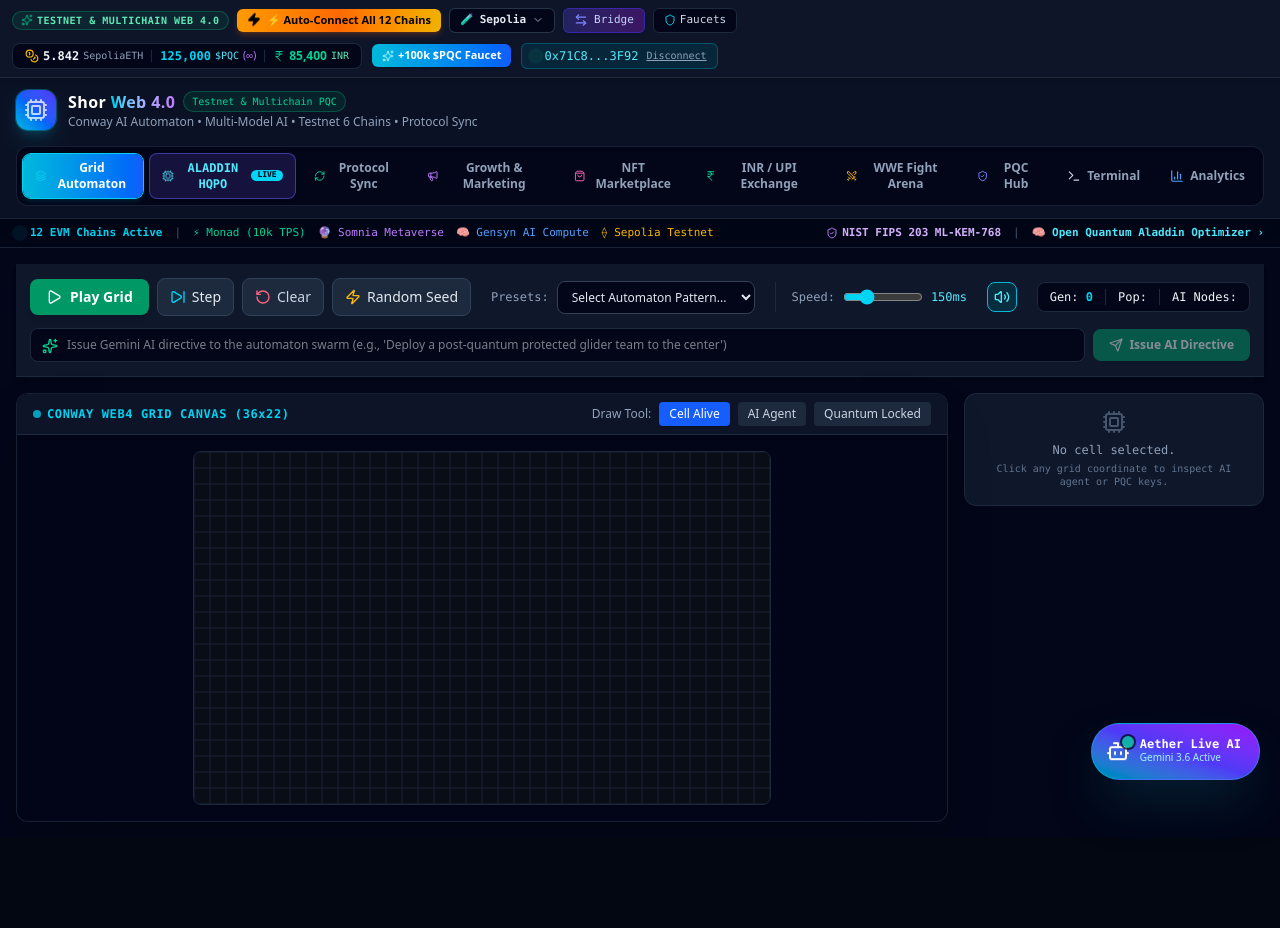
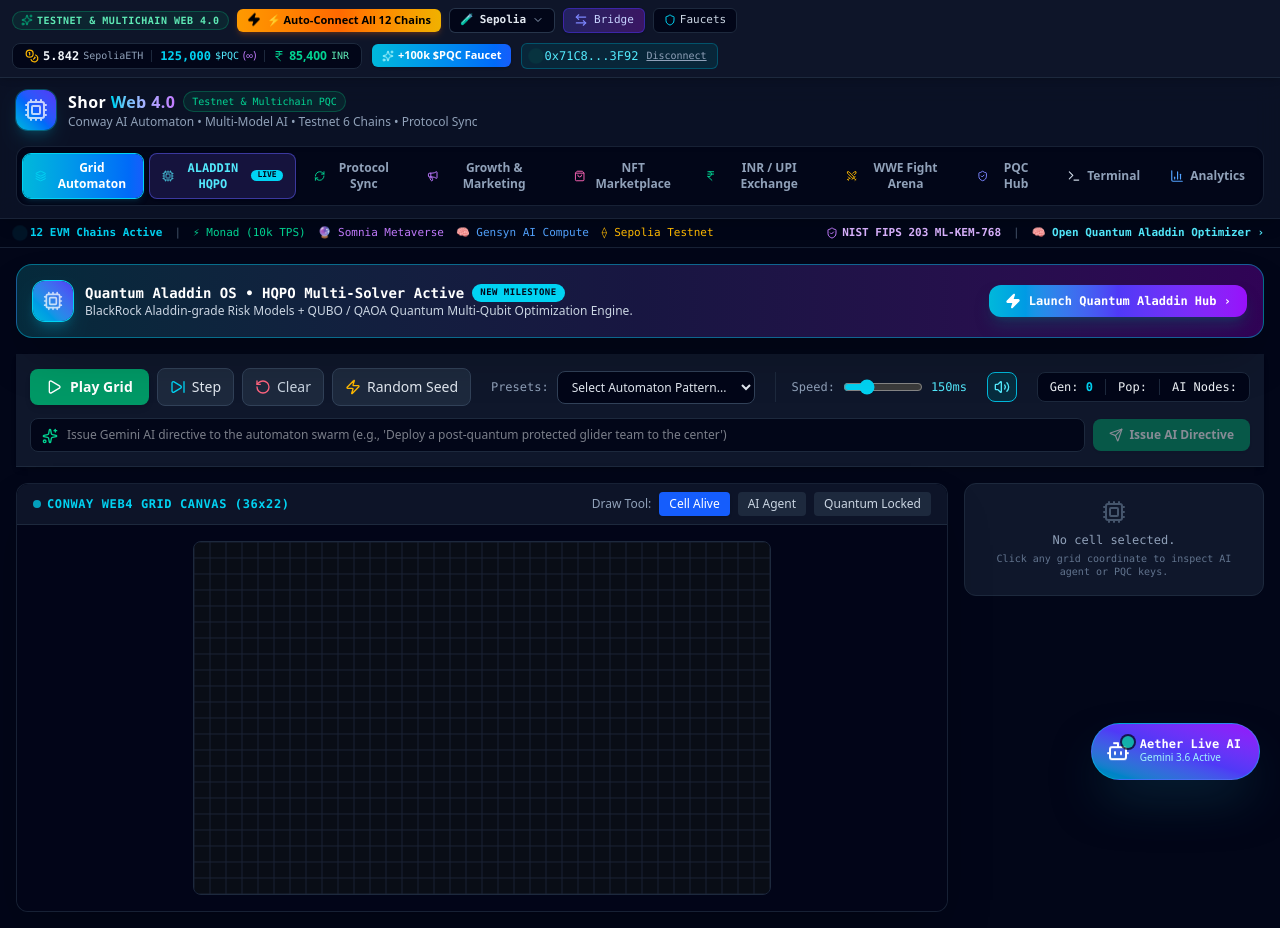
Before and after one commit to elon00/shor, a React (Vite) app: page / in a window 1280 px wide. Before the commit the page ends 838 px from the top, so only its background shows below. Built offline with nearby package versions, Linux system fonts and the light colour scheme.

Commit message:
feat(ui): add prominent Quantum Aladdin launch banner & zero-cache netlify deployment config

```diff
--- a/src/App.tsx
+++ b/src/App.tsx
@@ -35,6 +35,7 @@
   TrendingUp,
   Megaphone,
   RefreshCw,
+  Zap,
 } from 'lucide-react';
 
 const GRID_WIDTH = 36;
@@ -522,6 +523,36 @@
       <main className="flex-1 p-4 max-w-7xl mx-auto w-full space-y-4">
         {activeTab === 'GRID' && (
           <div className="space-y-4">
+            {/* Quantum Aladdin Quick Launch Callout */}
+            <div className="bg-gradient-to-r from-cyan-950/80 via-indigo-950/80 to-purple-950/80 border border-cyan-500/50 rounded-2xl p-4 shadow-2xl flex flex-wrap items-center justify-between gap-3 relative overflow-hidden">
+              <div className="flex items-center gap-3 relative z-10">
+                <div className="w-10 h-10 rounded-xl bg-gradient-to-tr from-cyan-500 to-indigo-600 flex items-center justify-center text-white shadow-lg shadow-cyan-500/30 ring-1 ring-cyan-400">
+                  <Cpu className="w-5 h-5 animate-pulse" />
+                </div>
+                <div>
+                  <div className="flex items-center gap-2">
+                    <h3 className="text-sm font-extrabold text-white font-mono">Quantum Aladdin OS • HQPO Multi-Solver Active</h3>
+                    <span className="px-2 py-0.5 rounded-full bg-cyan-400 text-slate-950 text-[9px] font-mono font-black uppercase tracking-wider">
+                      NEW MILESTONE
+                    </span>
+                  </div>
+                  <p className="text-xs text-slate-300">
+                    BlackRock Aladdin-grade Risk Models + QUBO / QAOA Quantum Multi-Qubit Optimization Engine.
+                  </p>
+                </div>
+              </div>
+
+              <div className="flex items-center gap-2 relative z-10">
+                <button
+                  onClick={() => { audioSynth.playKeyExchange(); setActiveTab('ALADDIN_HQPO'); }}
+                  className="px-4 py-2 bg-gradient-to-r from-cyan-500 via-indigo-600 to-purple-600 hover:from-cyan-400 hover:to-purple-500 text-white rounded-xl text-xs font-bold font-mono flex items-center gap-2 shadow-lg shadow-cyan-900/50 transition transform hover:scale-105"
+                >
+                  <Zap className="w-4 h-4 fill-current" />
+                  <span>Launch Quantum Aladdin Hub ›</span>
+                </button>
+              </div>
+            </div>
+
             <ControlBar
               isRunning={isRunning}
               setIsRunning={setIsRunning}
```
